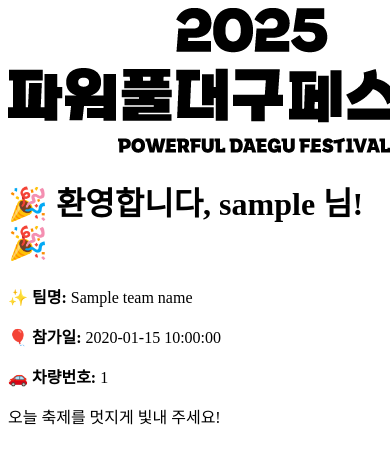
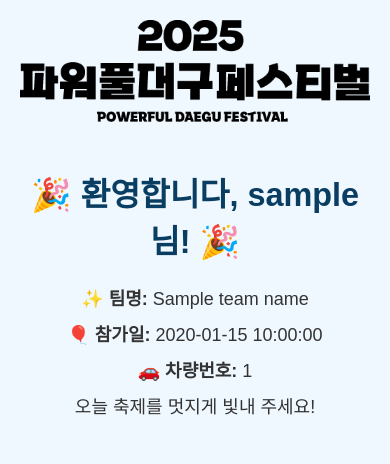
Before and after one commit to ahnonine/pdf_parking, a Flask app: template templates/result.html in a window 390 px wide; the page is wider, and only the part inside the window is pictured. Shown: the top 464 px of that part. Run offline with Flask 3, Linux system fonts and the light colour scheme; the template is opened without the code that fills it: most values are stand-ins (such as "Sample title", 1, 10 or a date in 2020).

Commit message:
Update result.html

```diff
--- a/templates/result.html
+++ b/templates/result.html
@@ -3,15 +3,59 @@
 <head>
     <meta charset="UTF-8">
     <title>환영합니다!</title>
+    <meta name="viewport" content="width=device-width, initial-scale=1.0">
+    <style>
+        body {
+            font-family: 'Arial', sans-serif;
+            font-size: 20px;
+            background-color: #f0f8ff;
+            text-align: center;
+            padding: 30px;
+            margin: 0;
+            color: #333;
+        }
+
+        img {
+            max-width: 100%;
+            height: auto;
+            margin-bottom: 20px;
+        }
+
+        h1 {
+            font-size: 2.2em;
+            color: #0a3d62;
+        }
+
+        p {
+            margin: 10px 0;
+            font-size: 1.2em;
+        }
+
+        @media (max-width: 600px) {
+            body {
+                font-size: 18px;
+                padding: 20px;
+            }
+
+            h1 {
+                font-size: 1.8em;
+            }
+
+            p {
+                font-size: 1em;
+            }
+        }
+    </style>
 </head>
 <body>
 
-<img src="{{ url_for('static', filename='images/welcome_image.png') }}" alt="Welcome Image">
+    <img src="{{ url_for('static', filename='images/welcome_image.png') }}" alt="Welcome Image">
 
     <h1>🎉 환영합니다, {{ user_name }} 님! 🎉</h1>
     <p><strong>✨ 팀명:</strong> {{ team_name }}</p>
     <p><strong>🎈 참가일:</strong> {{ participation_date }}</p>
     <p><strong>🚗 차량번호:</strong> {{ car_number }}</p>
     <p>오늘 축제를 멋지게 빛내 주세요!</p>
+
 </body>
 </html>
```
